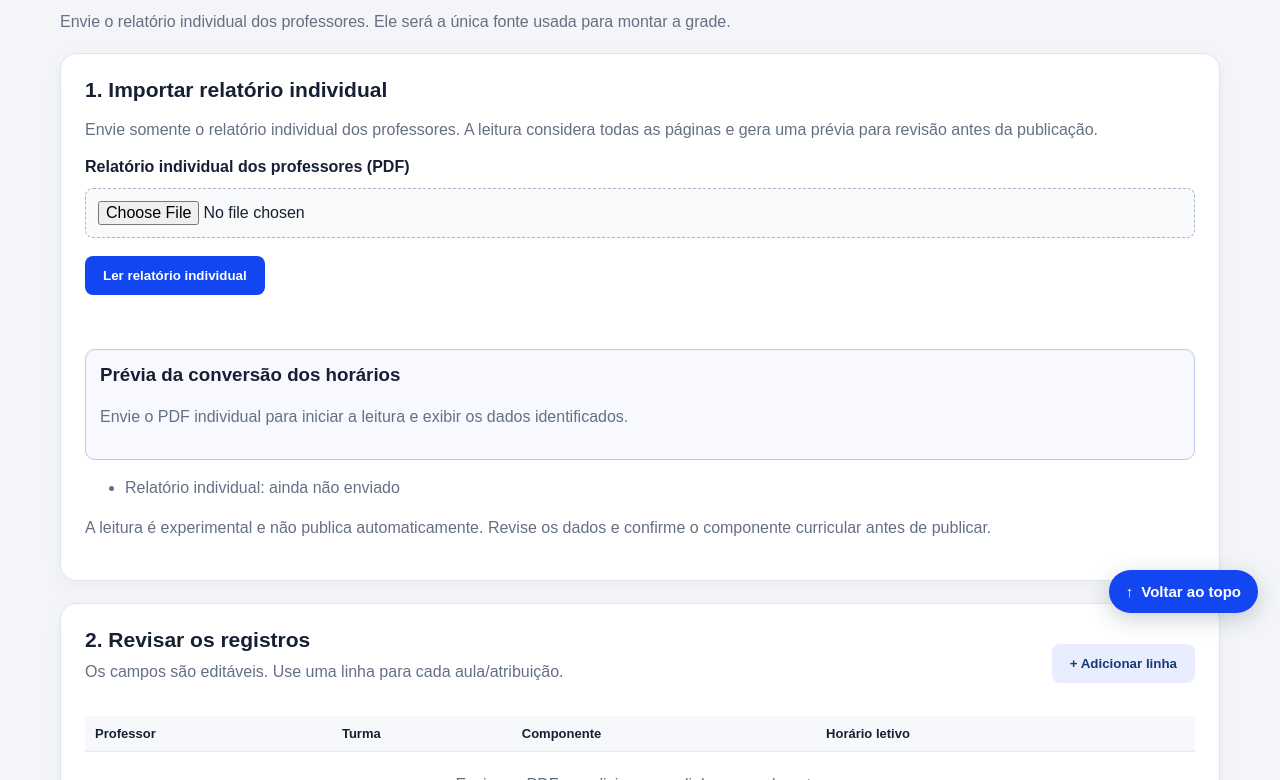
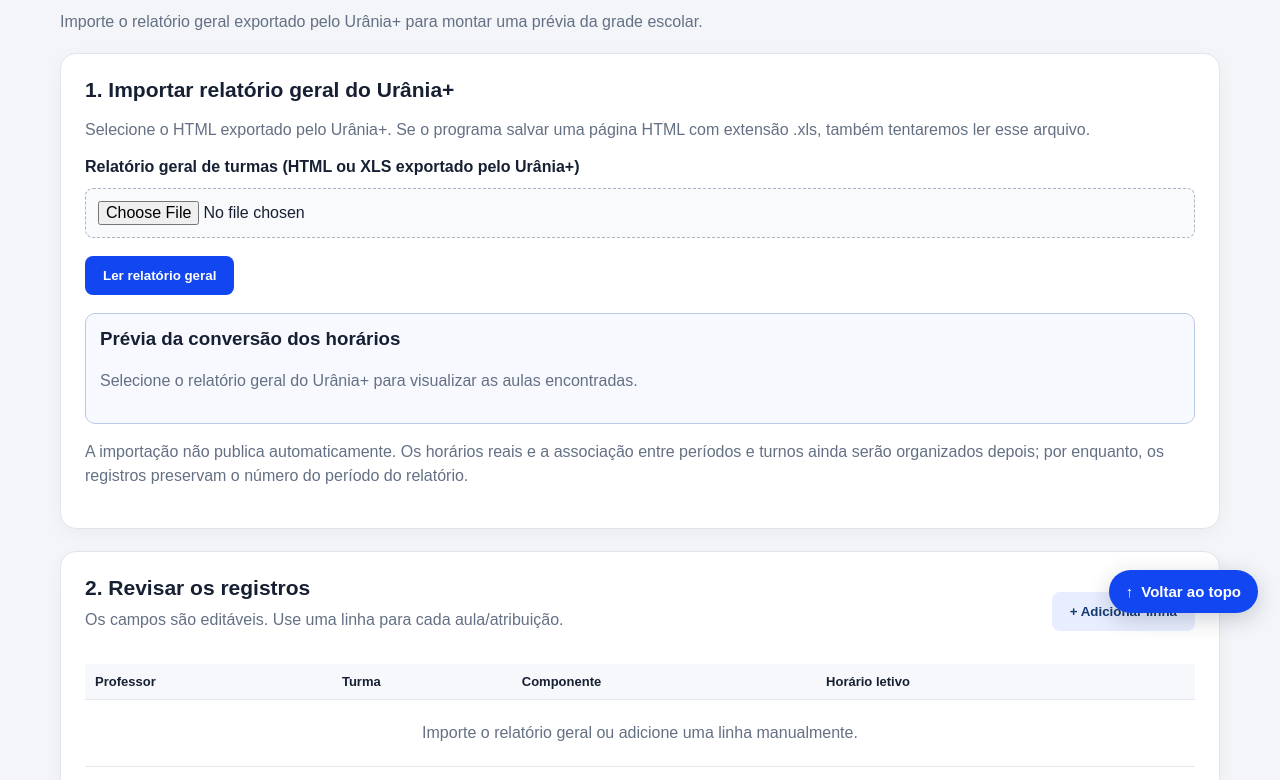
Before and after one commit to PllucianoCarvalho/totem_escola, a website: page public/admin/horarios.html in a window 1280 px wide. Shown: the part 165-945 px from the top of the page. Drawn offline with Linux system fonts and the light colour scheme; no server answers.

Commit message:
Adiciona importação do relatório geral Urânia+

```diff
--- a/public/admin/horarios.html
+++ b/public/admin/horarios.html
@@ -5,7 +5,6 @@
   <meta name="viewport" content="width=device-width, initial-scale=1.0">
   <title>Horários dos professores | Totem Escolar</title>
   <link rel="stylesheet" href="/admin/horarios.css">
-  <script src="https://cdnjs.cloudflare.com/ajax/libs/pdf.js/3.11.174/pdf.min.js"></script>
 </head>
 <body>
   <main class="painel">
@@ -16,20 +15,19 @@
     <header>
       <p class="sobretitulo">TOTEM ESCOLAR · ADMINISTRAÇÃO</p>
       <h1>Horários dos professores</h1>
-      <p>Envie o relatório individual dos professores. Ele será a única fonte usada para montar a grade.</p>
+      <p>Importe o relatório geral exportado pelo Urânia+ para montar uma prévia da grade escolar.</p>
     </header>
     <section class="cartao">
-      <h2>1. Importar relatório individual</h2>
-      <p>Envie somente o relatório individual dos professores. A leitura considera todas as páginas e gera uma prévia para revisão antes da publicação.</p>
-      <form id="pdfForm">
-        <label for="pdfIndividual">Relatório individual dos professores (PDF)</label>
-        <input id="pdfIndividual" type="file" accept="application/pdf,.pdf" required>
-        <button id="enviarPdfs" type="submit">Ler relatório individual</button>
+      <h2>1. Importar relatório geral do Urânia+</h2>
+      <p>Selecione o HTML exportado pelo Urânia+. Se o programa salvar uma página HTML com extensão .xls, também tentaremos ler esse arquivo.</p>
+      <form id="relatorioForm">
+        <label for="relatorioGeral">Relatório geral de turmas (HTML ou XLS exportado pelo Urânia+)</label>
+        <input id="relatorioGeral" type="file" accept=".html,.htm,.xls,text/html,application/vnd.ms-excel" required>
+        <button id="importarRelatorio" type="submit">Ler relatório geral</button>
       </form>
-      <p id="statusPdf" role="status"></p>
-      <section id="painelConversao" class="painel-conversao" aria-live="polite"><h3>Prévia da conversão dos horários</h3><p id="estadoConversao">Envie o PDF individual para iniciar a leitura e exibir os dados identificados.</p><div id="previsualizacaoLeitura"></div></section>
-      <ul id="estadoDocumentos" class="ajuda"><li>Relatório individual: ainda não enviado</li></ul>
-      <p class="ajuda">A leitura é experimental e não publica automaticamente. Revise os dados e confirme o componente curricular antes de publicar.</p>
+      <p id="statusImportacao" role="status"></p>
+      <section id="painelConversao" class="painel-conversao" aria-live="polite"><h3>Prévia da conversão dos horários</h3><p id="estadoConversao">Selecione o relatório geral do Urânia+ para visualizar as aulas encontradas.</p><div id="previsualizacaoLeitura"></div></section>
+      <p class="ajuda">A importação não publica automaticamente. Os horários reais e a associação entre períodos e turnos ainda serão organizados depois; por enquanto, os registros preservam o número do período do relatório.</p>
     </section>
     <section class="cartao">
       <div class="titulo-linha">
@@ -39,10 +37,10 @@
       <div class="tabela-wrap">
         <table>
           <thead><tr><th>Professor</th><th>Turma</th><th>Componente</th><th>Horário letivo</th><th></th></tr></thead>
-          <tbody id="linhasHorarios"><tr><td colspan="5" class="vazio">Envie um PDF ou adicione uma linha manualmente.</td></tr></tbody>
+          <tbody id="linhasHorarios"><tr><td colspan="5" class="vazio">Importe o relatório geral ou adicione uma linha manualmente.</td></tr></tbody>
         </table>
       </div>
-      <button id="salvarHorarios" type="button">Publicar horários revisados</button>
+      <button id="salvarHorarios" type="button">Salvar e publicar horários revisados</button>
       <p id="statusSalvar" role="status"></p>
     </section>
     <section class="cartao" id="consultaGrade">
```
